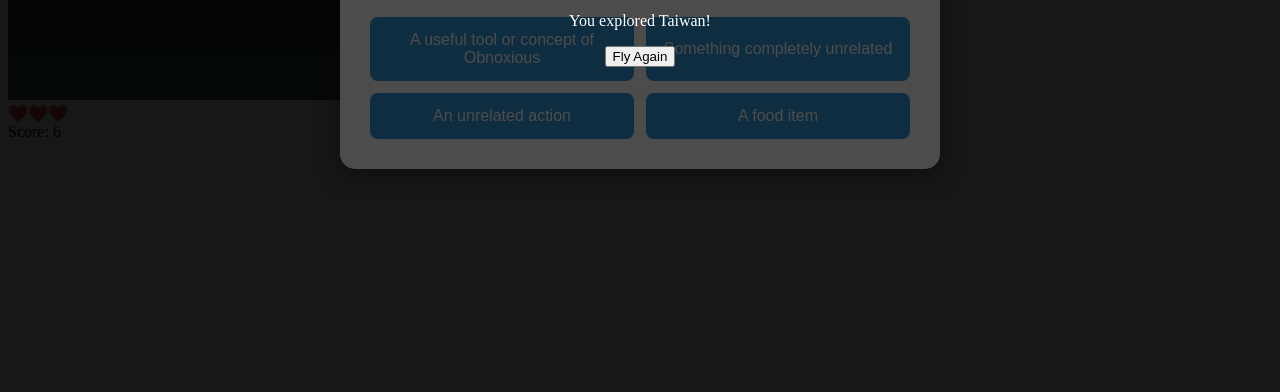
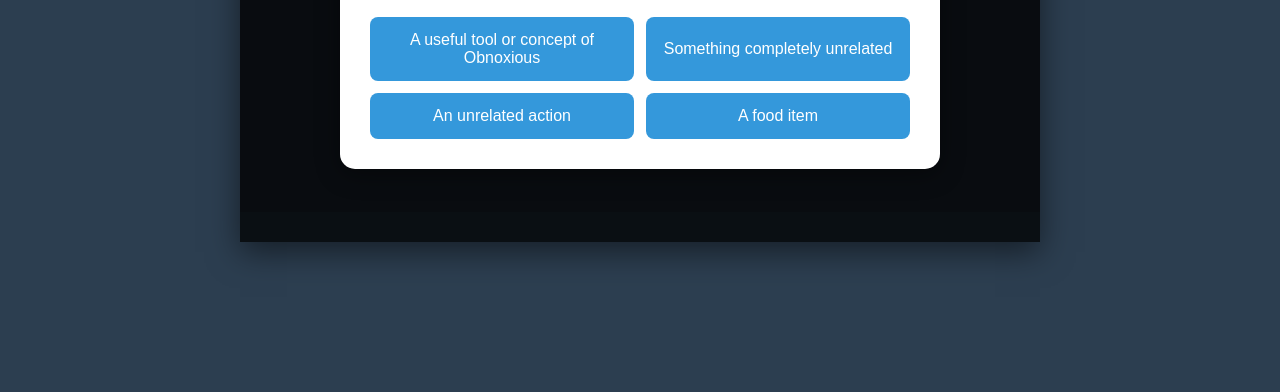
Before and after one commit to Taploid7/violetflyinggame, a plain HTML site: page index.html in a window 1280 px wide. Shown: the part 408-800 px from the top of the page. Drawn offline with Linux system fonts and the light colour scheme; no server answers.

Commit message:
CSS and fixes

```diff
--- a/game.js
+++ b/game.js
@@ -5,8 +5,8 @@ const ctx = canvas.getContext("2d");
 const violetSprite = new Image();
 violetSprite.src = "assets/violet.png";
 
-// Game Values (Optimized for slower, smoother flight)
-let violet = { x: 100, y: 200, width: 60, height: 60, gravity: 0.10, velocity: 0 };
+// Game Values (Calibrated safely for center placement)
+let violet = { x: 100, y: 220, width: 60, height: 60, gravity: 0.10, velocity: 0 };
 let score = 0;
 let lives = 3;
 let isGameActive = true;
@@ -18,20 +18,20 @@ const bgSpeed = 2;
 
 // --- DYNAMIC ENGINE SHAKING VARIABLES ---
 let jitterTimer = 0;
-const jitterSpeed = 0.8; // Fast frequency for engine purr
-const jitterAmount = 5;  // Shakes 5 pixels up/down for visible feedback
+const jitterSpeed = 0.8;
+const jitterAmount = 5;
 
 // Track spacebar inputs
 window.addEventListener("keydown", (e) => {
     if (e.code === "Space" && isGameActive && !isPausedForQuiz) {
-        violet.velocity = -3.2; // Smooth upward lift tap
+        violet.velocity = -3.2;
     }
 });
 
 function update() {
     if (!isGameActive || isPausedForQuiz) return;
 
-    // Apply standard engine physics gravity (Slow descent profile)
+    // Apply standard engine physics gravity
     violet.velocity += violet.gravity;
     violet.y += violet.velocity;
 
@@ -44,8 +44,8 @@ function update() {
         bgX = 0;
     }
 
-    // Checking Bottom/Top Collision boundaries
-    if (violet.y + violet.height >= canvas.height || violet.y <= 0) {
+    // Checking Bottom/Top Collision boundaries safely (Leaves 10px breathing room)
+    if (violet.y + violet.height >= canvas.height - 10 || violet.y <= 10) {
         triggerDippedQuizEvent();
     }
 
@@ -57,17 +57,16 @@ function render() {
     // Clear canvas setup
     ctx.clearRect(0, 0, canvas.width, canvas.height);
 
-    // Continuous background generation render pipeline loop
-    ctx.fillStyle = "#2c3e50"; // Dark sky backdrop
+    // Continuous background sky generation
+    ctx.fillStyle = "#2c3e50";
     ctx.fillRect(0, 0, canvas.width, canvas.height);
 
-    // Draw running track placeholders
+    // Draw running track floor ground base indicators
     ctx.fillStyle = "#34495e";
-    ctx.fillRect(bgX, 450, canvas.width, 50);
-    ctx.fillRect(bgX + canvas.width, 450, canvas.width, 50);
+    ctx.fillRect(bgX, 470, canvas.width, 30);
+    ctx.fillRect(bgX + canvas.width, 470, canvas.width, 30);
 
     // Calculate engine jitter offset position
-    // Creates a constant buzzing effect while flying, freezes perfectly when paused
     let currentJitter = (isGameActive && !isPausedForQuiz) ? Math.sin(jitterTimer) * jitterAmount : 0;
     let renderedY = violet.y + currentJitter;
 
@@ -89,9 +88,11 @@ function gameLoop() {
 
 function triggerDippedQuizEvent() {
     isPausedForQuiz = true;
-    violet.y = 200; // Reset safely to the center screen line
+    violet.y = 220; // Safe midpoint reset
     violet.velocity = 0;
 
+    // Explicitly hide Game Over card when quiz shows up
+    document.getElementById("game-over-screen").classList.add("hidden");
     document.getElementById("quiz-modal").classList.remove("hidden");
     fetchAIQuestion();
 }
@@ -114,6 +115,9 @@ function updateHeartsDisplay() {
 
 function resumeGameAfterSave() {
     isPausedForQuiz = false;
+    violet.y = 220;
+    violet.velocity = 0;
+    document.getElementById("quiz-modal").classList.add("hidden");
 }
 
 function endGame() {
@@ -126,11 +130,12 @@ function endGame() {
 function resetGame() {
     lives = 3;
     score = 0;
-    violet.y = 200;
+    violet.y = 220;
     violet.velocity = 0;
     isGameActive = true;
     isPausedForQuiz = false;
     updateHeartsDisplay();
+    document.getElementById("quiz-modal").classList.add("hidden");
     document.getElementById("game-over-screen").classList.add("hidden");
 }
 
--- a/style.css
+++ b/style.css
@@ -1,11 +1,55 @@
-/* AI Quiz Overlay Box (Fixed Width Layout) */
+body {
+    margin: 0;
+    padding: 0;
+    background-color: #2c3e50;
+    font-family: 'Arial', sans-serif;
+    display: flex;
+    justify-content: center;
+    align-items: center;
+    height: 100vh;
+    overflow: hidden;
+}
+
+#game-container {
+    position: relative;
+    width: 800px;
+    height: 500px;
+    box-shadow: 0 10px 30px rgba(0,0,0,0.5);
+}
+
+canvas {
+    background-color: #70c5ce;
+    display: block;
+}
+
+#ui-layer {
+    position: absolute;
+    top: 20px;
+    left: 20px;
+    right: 20px;
+    display: flex;
+    justify-content: space-between;
+    font-size: 24px;
+    font-weight: bold;
+    color: white;
+    text-shadow: 2px 2px 4px rgba(0,0,0,0.6);
+    pointer-events: none;
+    z-index: 5;
+}
+
+/* Master Hidden Rule */
+.hidden {
+    display: none !important;
+}
+
+/* AI Quiz Overlay Box */
 #quiz-modal, #game-over-screen {
     position: absolute;
     top: 0;
     left: 0;
     width: 100%;
     height: 100%;
-    background-color: rgba(0, 0, 0, 0.7);
+    background-color: rgba(0, 0, 0, 0.8);
     display: flex;
     flex-direction: column;
     justify-content: center;
@@ -20,7 +64,7 @@
     padding: 30px;
     border-radius: 15px;
     text-align: center;
-    max-width: 600px; /* Increased width to prevent narrow squishing */
+    max-width: 600px;
     width: 85%;
     box-shadow: 0 5px 25px rgba(0,0,0,0.4);
     box-sizing: border-box;
@@ -40,7 +84,7 @@
 }
 
 #options-container {
-    display: grid; /* Grid layout looks much better for choices */
+    display: grid;
     grid-template-columns: 1fr 1fr;
     gap: 12px;
     margin-top: 20px;
@@ -61,3 +105,21 @@
     background-color: #2980b9;
     transform: scale(1.02);
 }
+
+/* Game Over Card Styling */
+#game-over-screen h1 {
+    font-size: 48px;
+    color: #e74c3c;
+    margin-bottom: 10px;
+}
+
+#restart-btn {
+    padding: 15px 30px;
+    font-size: 20px;
+    background-color: #2ecc71;
+    color: white;
+    border: none;
+    border-radius: 10px;
+    cursor: pointer;
+    margin-top: 20px;
+}
```
